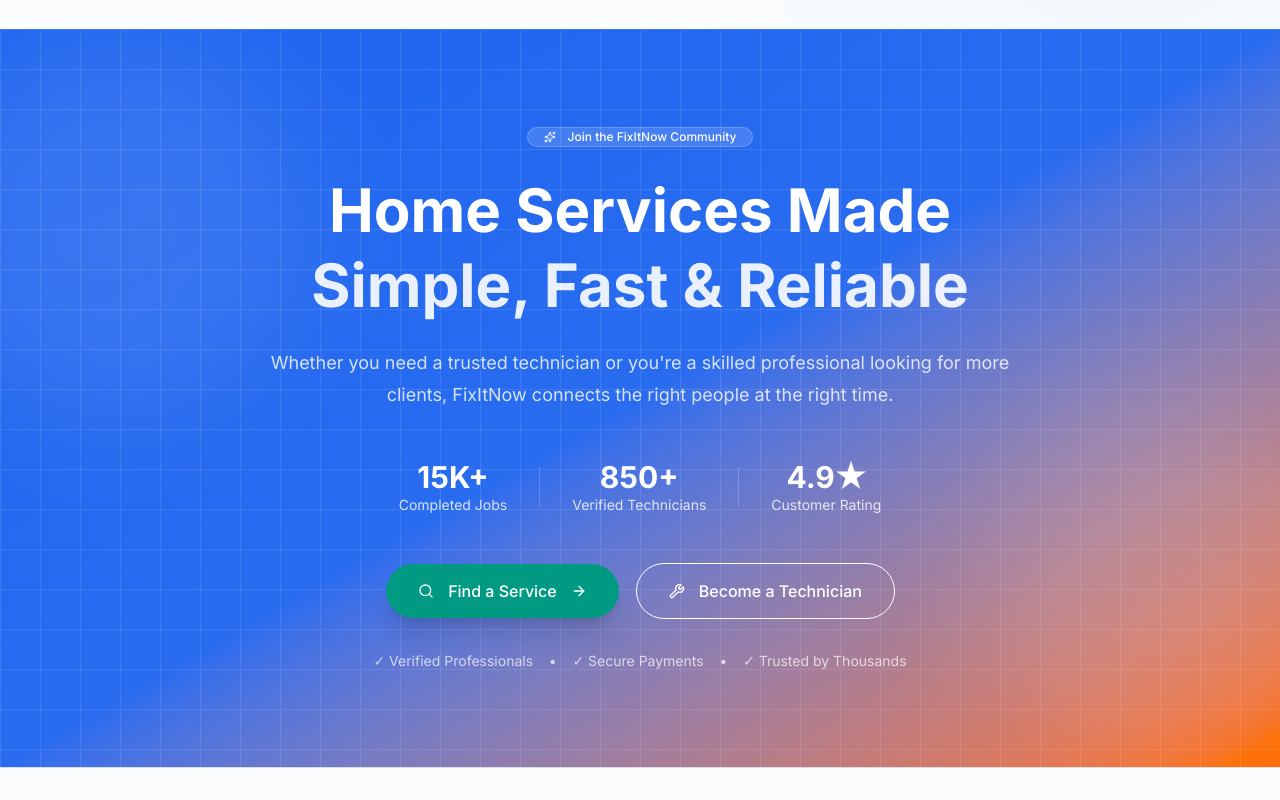
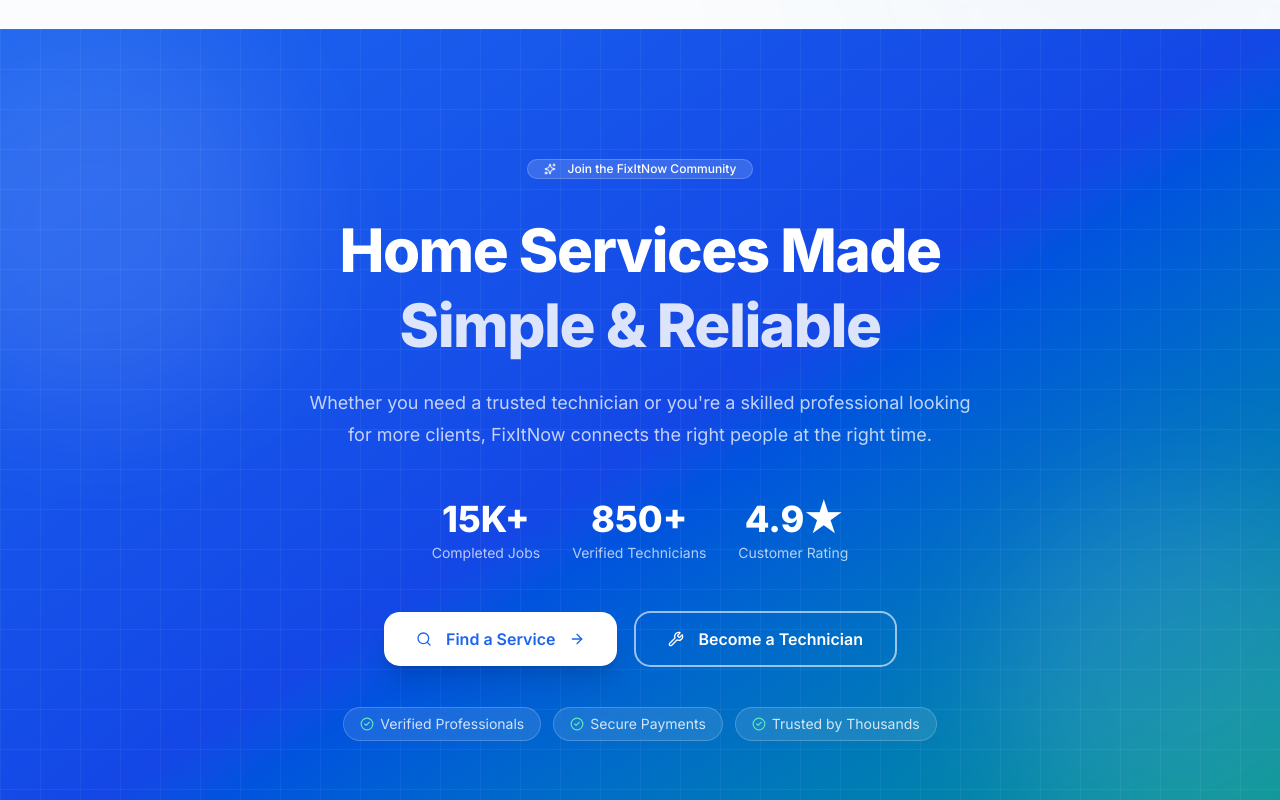
Before and after one commit to hakimcolor/Fix-it-now-Frontend, a Next.js app: page / in a window 1280 px wide. Shown: the part 6900-7700 px from the top of the page. Built offline with nearby package versions, Linux system fonts and the light colour scheme; no server answers.

Commit message:
style: redesign FinalCTA, BecomeTechnician, WhyChooseFixItNow, HowItWorks with improved UI and hover effects

```diff
--- a/src/app/(public)/_components/BecomeTechnician.tsx
+++ b/src/app/(public)/_components/BecomeTechnician.tsx
@@ -1,25 +1,25 @@
-"use client";
+'use client';
 
-import { motion } from "framer-motion";
-import Image from "next/image";
+import { motion } from 'framer-motion';
+import Image from 'next/image';
 import {
   ArrowRight,
   BadgeCheck,
   BriefcaseBusiness,
   CalendarClock,
   DollarSign,
-} from "lucide-react";
+} from 'lucide-react';
 
-import { Badge } from "@/components/ui/badge";
-import { Button } from "@/components/ui/button";
-import Link from "next/link";
+import { Badge } from '@/components/ui/badge';
+import { Button } from '@/components/ui/button';
+import Link from 'next/link';
 
 const benefits = [
-  "Receive verified customer bookings",
-  "Choose your own working schedule",
-  "Earn competitive income",
-  "Secure online payments",
-  "Grow your professional reputation",
+  'Receive verified customer bookings',
+  'Choose your own working schedule',
+  'Earn competitive income',
+  'Secure online payments',
+  'Grow your professional reputation',
 ];
 
 export default function BecomeTechnician() {
@@ -44,7 +44,7 @@
               variant="secondary"
               className="rounded-full border border-primary/20 bg-primary/10 px-4 py-1 text-primary"
             >
-             Become a Technician
+              Become a Technician
             </Badge>
 
             <h2 className="mt-6 text-4xl font-bold leading-tight md:text-5xl">
@@ -61,35 +61,34 @@
             {/* Benefits */}
             <div className="mt-8 space-y-4">
               {benefits.map((benefit) => (
-                <div
-                  key={benefit}
-                  className="flex items-center gap-3"
-                >
+                <div key={benefit} className="flex items-center gap-3">
                   <div className="flex h-9 w-9 items-center justify-center rounded-full bg-primary/10">
                     <BadgeCheck className="h-5 w-5 text-primary" />
                   </div>
 
-                  <span className="font-medium">
-                    {benefit}
-                  </span>
+                  <span className="font-medium">{benefit}</span>
                 </div>
               ))}
             </div>
 
-            {/* Buttons */}
             <div className="mt-10 flex flex-wrap gap-4">
-              <Button size="lg" className="rounded-full">
-                <Link href="/register">Become a Technician</Link>
-                <ArrowRight className="ml-2 h-4 w-4" />
+              <Button
+                asChild
+                size="lg"
+                className="rounded-full transition-all duration-300 hover:-translate-y-0.5 hover:shadow-lg hover:shadow-primary/25"
+              >
+                <Link href="/register">
+                  Become a Technician
+                  <ArrowRight className="ml-2 h-4 w-4" />
+                </Link>
               </Button>
-
               <Button
+                asChild
                 size="lg"
                 variant="outline"
-                className="rounded-full"
+                className="rounded-full transition-all duration-300 hover:-translate-y-0.5 hover:border-primary hover:bg-primary/5"
               >
-                <Link href="/learn-more-technician">Learn More</Link>
-
+                <Link href="/how-it-works">Learn More</Link>
               </Button>
             </div>
           </motion.div>
@@ -152,16 +151,12 @@
               <div className="space-y-4">
                 <div className="flex items-center gap-3">
                   <CalendarClock className="h-6 w-6 text-primary" />
-                  <span className="font-semibold">
-                    Flexible Schedule
-                  </span>
+                  <span className="font-semibold">Flexible Schedule</span>
                 </div>
 
                 <div className="flex items-center gap-3">
                   <BriefcaseBusiness className="h-6 w-6 text-primary" />
-                  <span className="font-semibold">
-                    500+ Jobs Available
-                  </span>
+                  <span className="font-semibold">500+ Jobs Available</span>
                 </div>
               </div>
             </motion.div>
--- a/src/app/(public)/_components/FinalCTA.tsx
+++ b/src/app/(public)/_components/FinalCTA.tsx
@@ -1,38 +1,26 @@
-"use client";
+'use client';
 
-import { motion } from "framer-motion";
+import Link from 'next/link';
+import { motion } from 'framer-motion';
 import {
   ArrowRight,
   Search,
   Wrench,
   Sparkles,
-} from "lucide-react";
-
-import { Badge } from "@/components/ui/badge";
-import { Button } from "@/components/ui/button";
-import Link from "next/link";
+  CheckCircle2,
+} from 'lucide-react';
+import { Badge } from '@/components/ui/badge';
+import { Button } from '@/components/ui/button';
 
 export default function FinalCTA() {
   return (
-    <section className="relative overflow-hidden py-24">
-      {/* Background */}
-      <div className="absolute inset-0 -z-10">
-        {/* Main Gradient */}
-        <div className="absolute inset-0 bg-gradient-to-br from-primary via-primary/95 to-orange-500" />
-
-        {/* Decorative Glow */}
-        <div className="absolute -left-20 top-0 h-96 w-96 rounded-full bg-white/10 blur-3xl" />
-        <div className="absolute -right-20 bottom-0 h-96 w-96 rounded-full bg-white/10 blur-3xl" />
-
-        {/* Grid Pattern */}
-        <div
-          className="absolute inset-0 opacity-10"
-          style={{
-            backgroundImage:
-              "linear-gradient(to right, white 1px, transparent 1px), linear-gradient(to bottom, white 1px, transparent 1px)",
-            backgroundSize: "40px 40px",
-          }}
-        />
+    <section className="relative overflow-hidden py-32">
+      {/* Gradient background */}
+      <div className="absolute inset-0 -z-10 bg-linear-to-br from-primary via-blue-700 to-teal-600" />
+      <div className="pointer-events-none absolute inset-0 -z-10">
+        <div className="absolute -left-24 top-0 h-96 w-96 rounded-full bg-white/10 blur-3xl" />
+        <div className="absolute -right-24 bottom-0 h-96 w-96 rounded-full bg-white/10 blur-3xl" />
+        <div className="absolute inset-0 bg-[linear-gradient(to_right,rgba(255,255,255,0.05)_1px,transparent_1px),linear-gradient(to_bottom,rgba(255,255,255,0.05)_1px,transparent_1px)] bg-size-[40px_40px]" />
       </div>
 
       <div className="container mx-auto px-4">
@@ -41,20 +29,20 @@
           whileInView={{ opacity: 1, y: 0 }}
           viewport={{ once: true }}
           transition={{ duration: 0.6 }}
-          className="mx-auto max-w-5xl text-center"
+          className="mx-auto max-w-4xl text-center"
         >
-          <Badge className="border-white/20 bg-white/15 px-4 py-1 text-white hover:bg-white/20">
+          <Badge className="border-white/20 bg-white/15 px-4 py-1.5 text-white hover:bg-white/25">
             <Sparkles className="mr-2 h-4 w-4" />
             Join the FixItNow Community
           </Badge>
 
-          <h2 className="mt-6 text-4xl font-bold leading-tight text-white md:text-6xl">
+          <h2 className="mt-8 text-5xl font-extrabold leading-tight tracking-tight text-white md:text-6xl">
             Home Services Made
             <br />
-            <span className="text-white/90">Simple, Fast & Reliable</span>
+            <span className="text-white/85">Simple & Reliable</span>
           </h2>
 
-          <p className="mx-auto mt-6 max-w-3xl text-lg leading-8 text-white/80">
+          <p className="mx-auto mt-6 max-w-2xl text-lg leading-8 text-white/75">
             Whether you need a trusted technician or you're a skilled
             professional looking for more clients, FixItNow connects the right
             people at the right time.
@@ -62,56 +50,68 @@
 
           {/* Stats */}
           <div className="mt-12 flex flex-wrap items-center justify-center gap-8 text-white">
-            <div>
-              <h3 className="text-3xl font-bold">15K+</h3>
-              <p className="text-sm text-white/80">Completed Jobs</p>
-            </div>
-
-            <div className="hidden h-10 w-px bg-white/20 sm:block" />
-
-            <div>
-              <h3 className="text-3xl font-bold">850+</h3>
-              <p className="text-sm text-white/80">Verified Technicians</p>
-            </div>
-
-            <div className="hidden h-10 w-px bg-white/20 sm:block" />
-
-            <div>
-              <h3 className="text-3xl font-bold">4.9★</h3>
-              <p className="text-sm text-white/80">Customer Rating</p>
-            </div>
+            {[
+              { value: '15K+', label: 'Completed Jobs' },
+              { value: '850+', label: 'Verified Technicians' },
+              { value: '4.9★', label: 'Customer Rating' },
+            ].map((stat, i) => (
+              <motion.div
+                key={stat.label}
+                initial={{ opacity: 0, y: 20 }}
+                whileInView={{ opacity: 1, y: 0 }}
+                viewport={{ once: true }}
+                transition={{ delay: 0.2 + i * 0.1 }}
+                className="text-center"
+              >
+                <h3 className="text-4xl font-extrabold">{stat.value}</h3>
+                <p className="mt-1 text-sm text-white/70">{stat.label}</p>
+              </motion.div>
+            ))}
           </div>
 
           {/* Buttons */}
-          <div className="mt-12 flex flex-col justify-center gap-4 sm:flex-row">
+          <div className="mt-12 flex flex-col items-center justify-center gap-4 sm:flex-row">
             <Button
+              asChild
               size="lg"
-              variant="secondary"
-              className="h-14 rounded-full px-8 text-base shadow-xl transition-all duration-300 hover:scale-105"
+              className="group h-14 rounded-xl bg-white px-8 text-base font-semibold text-primary shadow-xl transition-all duration-300 hover:-translate-y-0.5 hover:bg-white/95 hover:shadow-2xl"
             >
-              <Search className="mr-2 h-5 w-5" />
-              <Link href="/browse-services">Find a Service</Link>
-
-              <ArrowRight className="ml-2 h-4 w-4" />
+              <Link href="/services">
+                <Search className="mr-2 h-5 w-5" />
+                Find a Service
+                <ArrowRight className="ml-2 h-4 w-4 transition-transform duration-300 group-hover:translate-x-1" />
+              </Link>
             </Button>
 
             <Button
+              asChild
               size="lg"
               variant="outline"
-              className="h-14 rounded-full border-white bg-transparent px-8 text-base text-white transition-all duration-300 hover:scale-105 hover:bg-white hover:text-primary"
+              className="h-14 rounded-xl border-2 border-white/60 bg-transparent px-8 text-base font-semibold text-white transition-all duration-300 hover:-translate-y-0.5 hover:border-white hover:bg-white/10"
             >
-              <Wrench className="mr-2 h-5 w-5" />
-
-              <Link href="/register">Become a Technician</Link>
+              <Link href="/register">
+                <Wrench className="mr-2 h-5 w-5" />
+                Become a Technician
+              </Link>
             </Button>
           </div>
 
-          {/* Trust Text */}
-          <p className="mt-8 text-sm text-white/70">
-            ✓ Verified Professionals &nbsp;&nbsp; • &nbsp;&nbsp;
-            ✓ Secure Payments &nbsp;&nbsp; • &nbsp;&nbsp;
-            ✓ Trusted by Thousands
-          </p>
+          {/* Trust pills */}
+          <div className="mt-10 flex flex-wrap items-center justify-center gap-3">
+            {[
+              'Verified Professionals',
+              'Secure Payments',
+              'Trusted by Thousands',
+            ].map((item) => (
+              <div
+                key={item}
+                className="flex items-center gap-1.5 rounded-full border border-white/20 bg-white/10 px-4 py-1.5 text-sm text-white/80 backdrop-blur-sm"
+              >
+                <CheckCircle2 className="h-3.5 w-3.5 text-emerald-300" />
+                {item}
+              </div>
+            ))}
+          </div>
         </motion.div>
       </div>
     </section>
```
